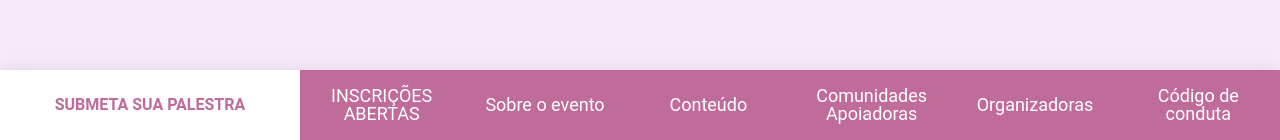
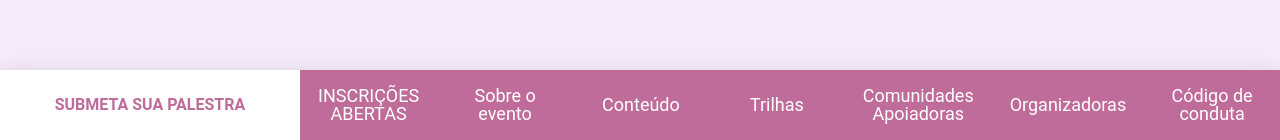
Before and after one commit to shescloud/awsome-women-community-summit-br, a Next.js app: page / in a window 1280 px wide. Shown: the part 660-800 px from the top of the page. Built offline with nearby package versions, Linux system fonts and the light colour scheme.

Commit message:
fix: margin

```diff
--- a/src/components/reference/index.tsx
+++ b/src/components/reference/index.tsx
@@ -96,7 +96,6 @@ const Reference = ({ name, image, link, sm = 'sm', lg, xl, md, type }: Props) =>
 					borderRadius: {
 						xs: 5,
 					},
-					marginBottom: 2,
 					width: {
 						xs: sizes[sm!],
 						sm: sizes[sm!],
--- a/src/data/menu.ts
+++ b/src/data/menu.ts
@@ -1,3 +1,5 @@
+import tracks from '@/data/tracks';
+
 export type MenuDataItem = {
 	title: boolean;
 	text: string;
@@ -28,6 +30,18 @@ const menuValues: MenuDataItem[] = [
 	},
 	{
 		"title": false,
+		"text": "Trilhas",
+		"link": "/#tracks",
+		"external": false,
+		"dropdown": tracks.map((track) => ({
+			"title": false,
+			"text": track.name,
+			"link": `/trilha/${track.slug}`,
+			"external": false,
+		})),
+	},
+	{
+		"title": false,
 		"text": "Comunidades Apoiadoras",
 		"link": "/#communities",
 		"external": false,
```
